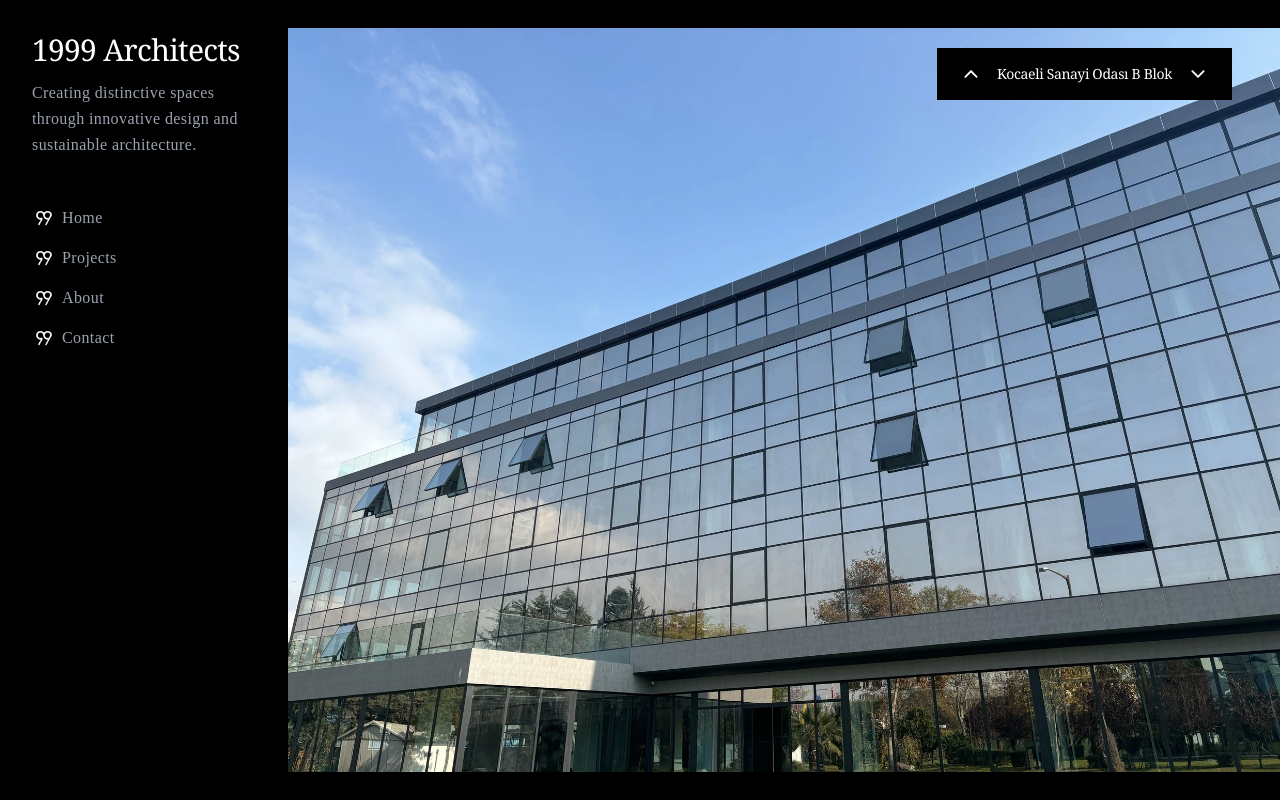
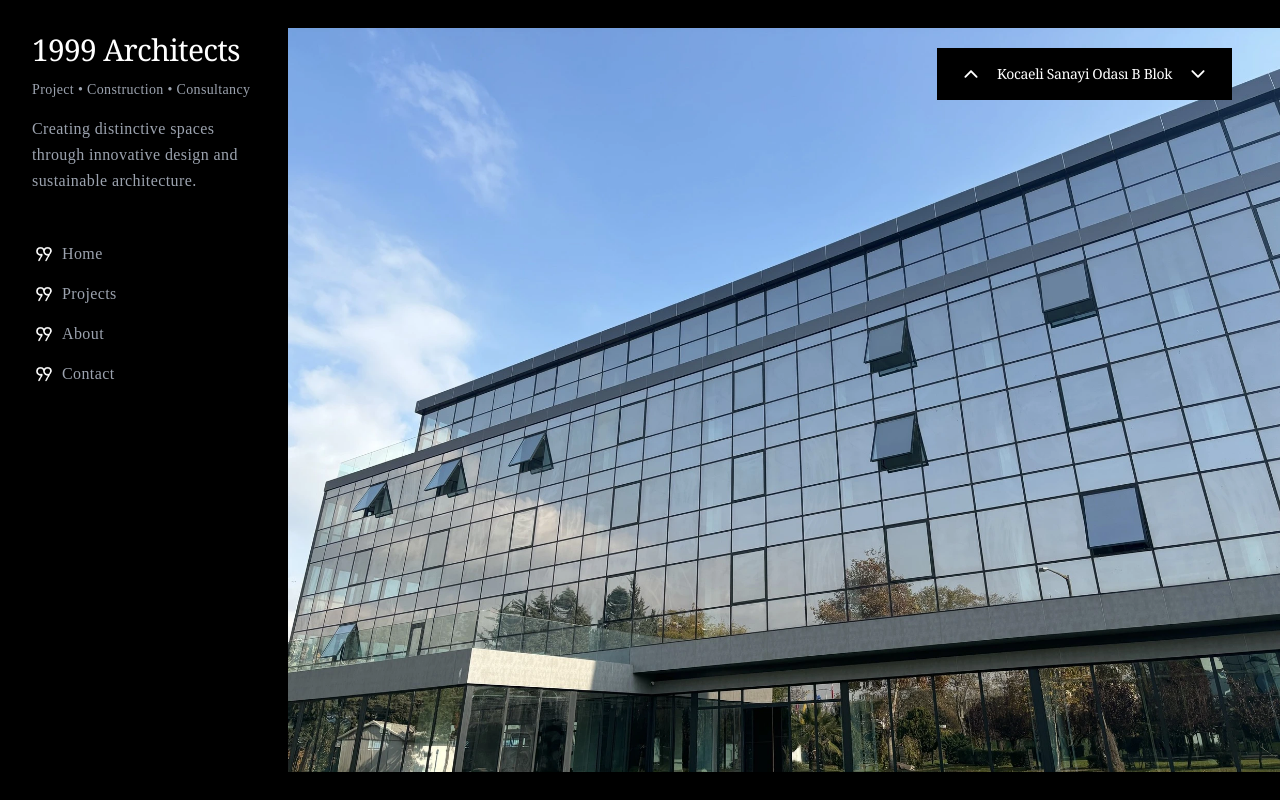
Before and after one commit to iberatkaya/1999mimarlik, a Next.js app: page / in a window 1280 px wide. Built offline with nearby package versions, Linux system fonts and the light colour scheme.

Commit message:
Added subtext

```diff
--- a/src/app/about/page.tsx
+++ b/src/app/about/page.tsx
@@ -24,6 +24,9 @@ export default function About() {
           <h1 className="text-white text-3xl tracking-tight mb-3 flex items-center">
             <span className="font-serif">1999 Architects</span>
           </h1>
+          <p className="text-gray-400 text-sm tracking-wide mb-4">
+            Project • Construction • Consultancy
+          </p>
           <h2 className="text-gray-400 text-base tracking-wide leading-relaxed mb-12">
             Creating distinctive spaces through innovative design and
             sustainable architecture.
--- a/src/app/contact/page.tsx
+++ b/src/app/contact/page.tsx
@@ -24,6 +24,9 @@ export default function Contact() {
           <h1 className="text-white text-3xl tracking-tight mb-3 flex items-center">
             <span className="font-serif">1999 Architects</span>
           </h1>
+          <p className="text-gray-400 text-sm tracking-wide mb-4">
+            Project • Construction • Consultancy
+          </p>
           <h2 className="text-gray-400 text-base tracking-wide leading-relaxed mb-12">
             Creating distinctive spaces through innovative design and
             sustainable architecture.
--- a/src/app/page.tsx
+++ b/src/app/page.tsx
@@ -57,6 +57,9 @@ export default function Home() {
             <h1 className="text-white text-3xl tracking-tight mb-3 flex items-center">
               <span className="font-serif">1999 Architects</span>
             </h1>
+            <p className="text-gray-400 text-sm tracking-wide mb-4">
+              Project • Construction • Consultancy
+            </p>
             <h2 className="text-gray-400 text-base tracking-wide leading-relaxed mb-12">
               Creating distinctive spaces through innovative design and
               sustainable architecture.
--- a/src/app/projects/[projectId]/content.tsx
+++ b/src/app/projects/[projectId]/content.tsx
@@ -51,6 +51,9 @@ export default function ProjectPageContent() {
           <h1 className="text-white text-3xl tracking-tight mb-3 flex items-center">
             <span className="font-serif">1999 Architects</span>
           </h1>
+          <p className="text-gray-400 text-sm tracking-wide mb-4">
+            Project • Construction • Consultancy
+          </p>
           <h2 className="text-gray-400 text-base tracking-wide leading-relaxed mb-12">
             Creating distinctive spaces through innovative design and
             sustainable architecture.
```
